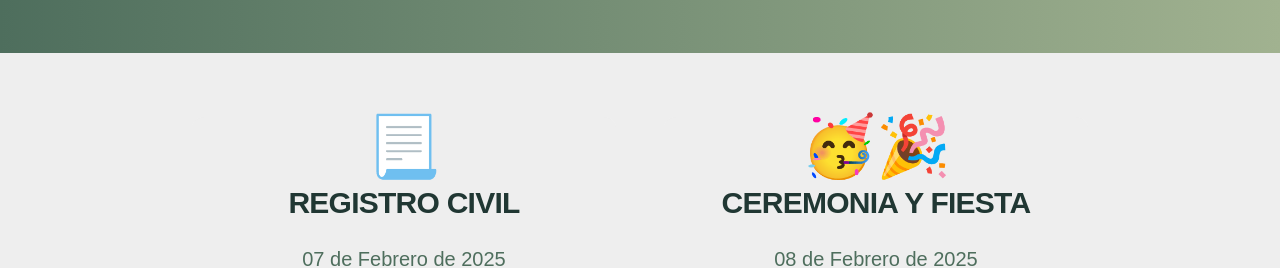
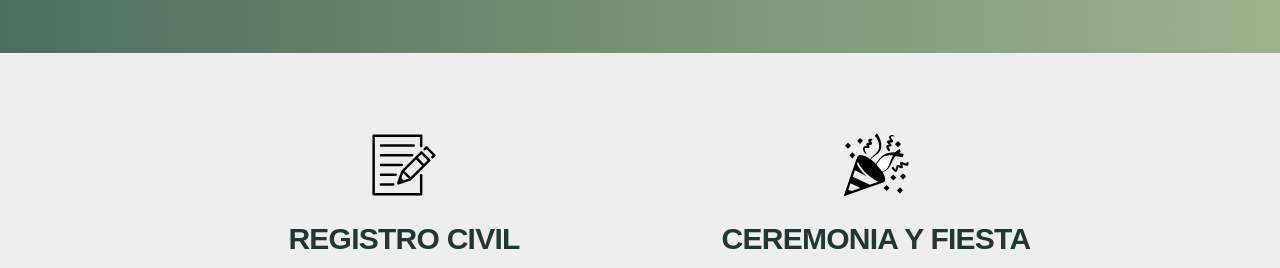
Before and after one commit to estebanperezzz/ale-fio, a Next.js app: page / in a window 1280 px wide. Shown: the part 987-1255 px from the top of the page. Built offline with nearby package versions, Linux system fonts and the light colour scheme.

Commit message:
Changing emojis

```diff
--- a/src/components/location.tsx
+++ b/src/components/location.tsx
@@ -5,6 +5,7 @@ import { AnimatedButton } from "@/components/ui/animated-button"
 import { Typography } from "@/components/ui/typography"
 import React from 'react'
 import Link from 'next/link';
+import Image from 'next/image'
 
 export default function Location() {
     const ref = React.useRef(null);
@@ -35,19 +36,22 @@ export default function Location() {
                     animate={isInView ? "visible" : "hidden"}
                     className="grid md:grid-cols-2 gap-12 max-w-4xl mx-auto"
                 >
-                    {/* Grid system for perfect alignment */}
                     <motion.div variants={itemVariants} className="grid grid-rows-[auto_1fr_auto] h-full">
                         <Card className="border-none bg-[#EEEEEE] shadow-none h-full">
                             <div className="grid grid-rows-[auto_auto_1fr_auto] h-full">
-                                {/* Emoji Section - Aligned */}
-                                <div className="text-center text-6xl mb-2">📃</div>
+                                <div className="flex items-center justify-center h-24 mb-2">
+                                    <Image
+                                        src="/paper.svg"
+                                        alt="Registro Civil Icon"
+                                        width={96}
+                                        height={96}
+                                    />
+                                </div>
 
-                                {/* Title Section - Aligned */}
                                 <Typography variant="h2" className="text-center text-[#203733] font-georgia mb-6">
                                     REGISTRO CIVIL
                                 </Typography>
 
-                                {/* Content Section - Aligned */}
                                 <div className="text-[#4E6E5D] text-center text-xl space-y-2">
                                     <Typography variant="p">07 de Febrero de 2025</Typography>
                                     <Typography variant="p">14:30 hs.</Typography>
@@ -57,7 +61,6 @@ export default function Location() {
                                     </Typography>
                                 </div>
 
-                                {/* Button Section - Aligned */}
                                 <div className="mt-6">
                                     <Link href="https://maps.app.goo.gl/AjWPw17E3cSbWEe78" target='_blank'>
                                         <AnimatedButton
@@ -75,15 +78,19 @@ export default function Location() {
                     <motion.div variants={itemVariants} className="grid grid-rows-[auto_1fr_auto] h-full">
                         <Card className="border-none bg-[#EEEEEE] shadow-none h-full">
                             <div className="grid grid-rows-[auto_auto_1fr_auto] h-full">
-                                {/* Emoji Section - Aligned */}
-                                <div className="text-center text-6xl mb-2">🥳🎉</div>
+                                <div className="flex items-center justify-center h-24 mb-2">
+                                    <Image
+                                        src="/fest.svg"
+                                        alt="Ceremonia y Fiesta Icon"
+                                        width={96}
+                                        height={96}
+                                    />
+                                </div>
 
-                                {/* Title Section - Aligned */}
                                 <Typography variant="h2" className="text-center text-[#203733] font-georgia mb-6">
                                     CEREMONIA Y FIESTA
                                 </Typography>
 
-                                {/* Content Section - Aligned */}
                                 <div className="text-[#4E6E5D] text-center text-xl space-y-2">
                                     <Typography variant="p">08 de Febrero de 2025</Typography>
                                     <Typography variant="p">19:00 hs.</Typography>
@@ -91,7 +98,6 @@ export default function Location() {
                                     <Typography variant="p" className="mt-4">¡Te esperamos!</Typography>
                                 </div>
 
-                                {/* Button Section - Aligned */}
                                 <div className="mt-6">
                                     <Link href="https://maps.app.goo.gl/SebZPSaugQC3tVvo7" target='_blank'>
                                         <AnimatedButton
```
Also changed, not shown: public/fest.svg (added), public/paper.svg (added).
